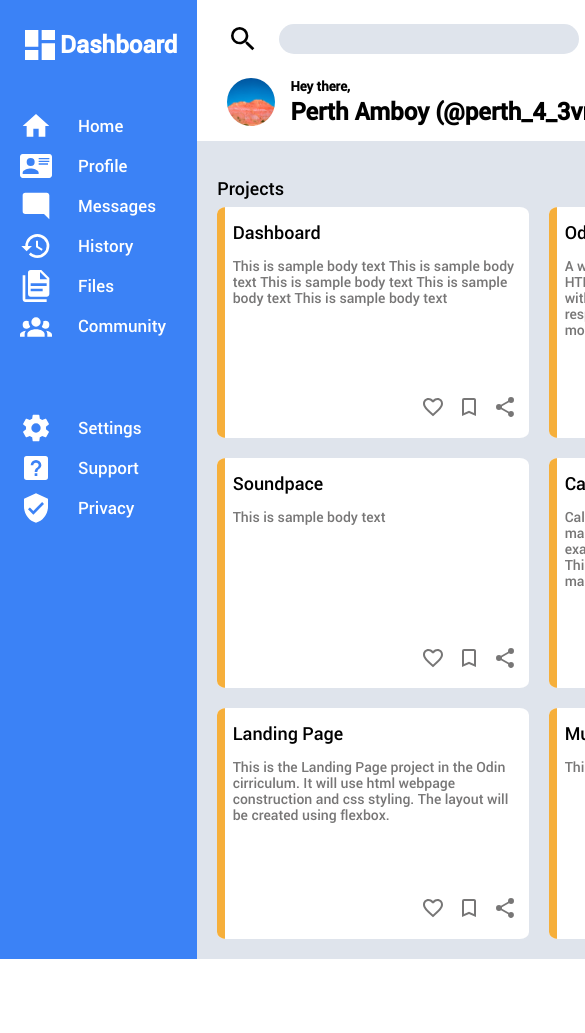
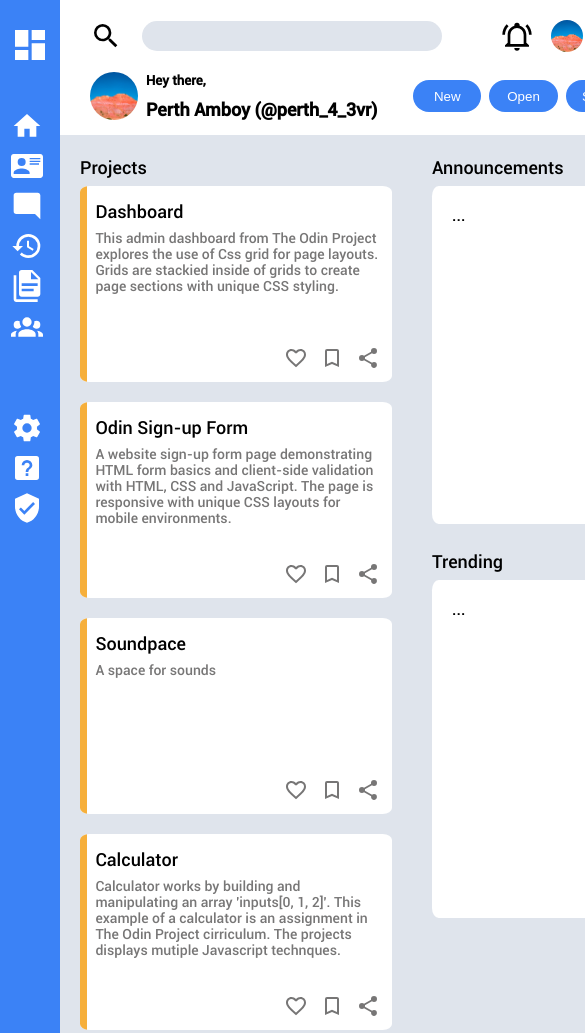
Before and after one commit to lukespicknall/dashboard, a plain HTML site: page index.html in a window 390 px wide. Shown: the top 1033 px of the page, 585 px wide, since content can reach past the window. Before the commit the page ends 959 px from the top, so only its background shows below. Drawn offline with Linux system fonts and the light colour scheme.

Commit message:
add @media queries to create responsive CSS layouts based on browser size on sidebar, tile-container and more.

```diff
--- a/index.html
+++ b/index.html
@@ -43,7 +43,7 @@
                         <h5>Hey there,</h5>
                     </div>
                     <div class="welcome-name">
-                        <h2>Perth Amboy (@perth_4_3vr)</h2>
+                        Perth Amboy (@perth_4_3vr)
                     </div>
                 </div>
                 <div class="button-box">
@@ -65,7 +65,9 @@
                 <svg class="side-icon-logo" xmlns="http://www.w3.org/2000/svg" viewbox="0 0 24 24">
                     <path fill="currentColor" d="M13,3V9H21V3M13,21H21V11H13M3,21H11V15H3M3,13H11V3H3V13Z" />
                 </svg>
+                <div class="side-logo-brand">
                 <h2>Dashboard</h2>
+                </div>
             </div>
             <div class="side-nav">
 
@@ -146,8 +148,7 @@
                 <div class="tile">
                     <div class="tile-color"></div>
                     <div class="tile-head">Dashboard</div>
-                    <div class="tile-body">This is sample body text This is sample body text This is sample body text
-                        This is sample body text This is sample body text </div>
+                    <div class="tile-body">This admin dashboard from The Odin Project explores the use of Css grid for page layouts. Grids are stackied inside of grids to create page sections with unique CSS styling.</div>
                     <div class="tile-foot">
                         <div class="heart">
                             <svg class="foot-icon" xmlns="http://www.w3.org/2000/svg" viewbox="0 0 24 24">
@@ -199,7 +200,7 @@
                 <div class="tile">
                     <div class="tile-color"></div>
                     <div class="tile-head">Soundpace</div>
-                    <div class="tile-body">This is sample body text</div>
+                    <div class="tile-body">A space for sounds</div>
                     <div class="tile-foot">
                         <div class="heart">
                             <svg class="foot-icon" xmlns="http://www.w3.org/2000/svg" viewbox="0 0 24 24">
@@ -225,8 +226,7 @@
                     <div class="tile-color"></div>
                     <div class="tile-head">Calculator</div>
                     <div class="tile-body">Calculator works by building and manipulating an array 'inputs[0, 1, 2]'.
-                        This example of a calculator is a project in Odin. This porject occurs at the 91% completion
-                        mark of Foundations.</div>
+                        This example of a calculator is an assignment in The Odin Project cirriculum. The projects displays mutiple Javascript technques.</div>
                     <div class="tile-foot">
                         <div class="heart">
                             <svg class="foot-icon" xmlns="http://www.w3.org/2000/svg" viewbox="0 0 24 24">
--- a/style.css
+++ b/style.css
@@ -66,6 +66,7 @@
     display: flex;
     align-items: center;
     justify-content: center;
+    max-height: 32px;
 }
 
 .head-img {
@@ -94,6 +95,12 @@
     justify-content: center;
     width:3rem;
     border-radius: 50px;
+    margin-right: 8px;
+}
+
+.welcome-name {
+    font-size: 28px;
+    font-weight: bold;
 }
 
 .welcome-salute,
@@ -107,12 +114,13 @@
     display: flex;
     justify-content: end;
     align-items: center;
+    padding-right: 8px;
 }
 
 .new,
 .open,
 .share {
-    width: clamp(51px, 60%, 150px);
+    width: clamp(90px, 60%, 150px);
     height: clamp(32px, 60%, 150px);
     border-radius: 20px;
     border-style: none;
@@ -325,3 +333,48 @@ ul {
 .panel-one {
     margin-bottom: 20px;
 }
+
+/* -----------Mobile-------------- */
+@media only screen and (max-width: 1160px) {
+    .container  {
+        grid-template-columns: 60px ;
+    }
+
+    .head-right {
+        max-width: 80px;
+    }
+
+
+    .sidebar{
+        padding: 20px 10px 10px 10px;
+        max-width: 60px;
+    }
+    .side-group {
+        display: flex;
+        justify-content: center;
+        align-self: center;
+
+    }
+    .side-group li {
+        width: 0;
+        overflow: hidden;
+    }
+
+    .side-logo-brand {
+        width: 0;
+        overflow: hidden;
+    }
+}
+
+@media only screen and (max-width: 1030px) {
+    .welcome-name {
+        font-size: 18px;
+    }
+    .tile-container {
+        grid-template: repeat(6, 1fr) / 1fr;
+    }
+
+    .main-content {
+        grid-template-rows: 1fr 30fr;
+    }
+}
```
